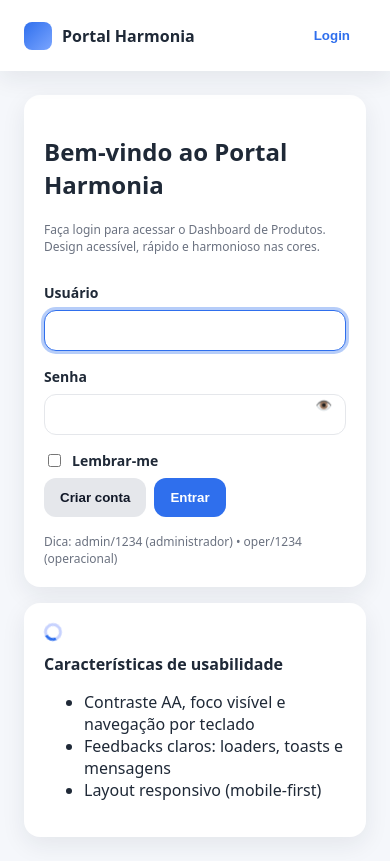
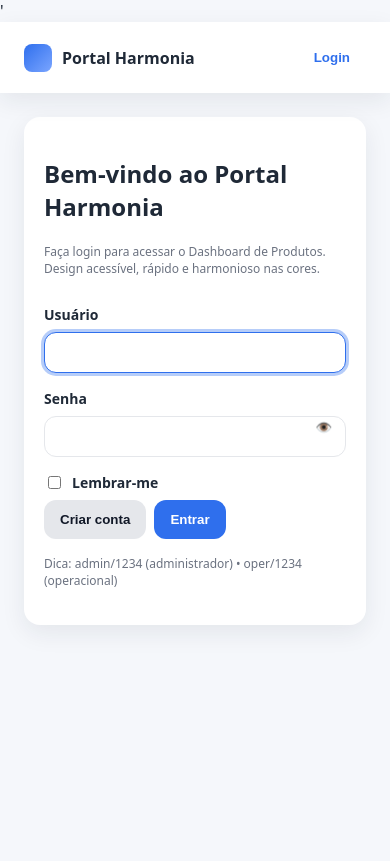
Before and after one commit to Renan-J-Saturnino/portal-harmonia, a plain HTML site: page index.html in a window 390 px wide. Drawn offline with Linux system fonts and the light colour scheme.

Commit message:
ultima parte

```diff
--- a/index.html
+++ b/index.html
@@ -1,4 +1,4 @@
-<!DOCTYPE html>
+'<!DOCTYPE html>
 <html lang="pt-BR">
 
 <head>
--- a/js/script.js
+++ b/js/script.js
@@ -122,20 +122,7 @@ async function renderLogin() {
             <div id="loginMsg" class="status error" style="display:none" role="alert" aria-live="assertive"></div>
             <div class="footer-note">Dica: admin/1234 (administrador) • oper/1234 (operacional)</div>
           </form>
-        </section>
-        <section class="card stack" aria-label="Informações">
-          <div class="row" style="align-items:center; gap:12px;">
-            <div class="loader" aria-hidden="true"></div>
-            <div>
-              <strong>Características de usabilidade</strong>
-              <ul>
-                <li>Contraste AA, foco visível e navegação por teclado</li>
-                <li>Feedbacks claros: loaders, toasts e mensagens</li>
-                <li>Layout responsivo (mobile-first)</li>
-              </ul>
-            </div>
-          </div>
-        </section>
+        </section
       </div>`;
 
     $('#toRegister').addEventListener('click', () => navigate('#/register'));
@@ -399,8 +386,8 @@ async function renderProducts() {
             const stock = parseInt($('#pstock', dlg).value, 10);
             if (!name) { show('Nome é obrigatório.'); return; }
             // CORREÇÃO: Preço negativo (PDF item 3.2.3). Deve ser >= 0.
-            if (price < 0 || isNaN(price)) { show('Preço deve ser zero ou positivo.'); return; }
-            if (!(Number.isInteger(stock) && stock >= 0)) { show('Estoque deve ser inteiro ≥ 0.'); return; }
+            if (price <= 0 || isNaN(price)) { show('Preço deve ser zero ou positivo.'); return; }
+            if (!(Number.isInteger(stock) && stock >= 0)) { show('Estoque deve ser inteiro maior que 0.'); return; }
             $('#save', dlg).disabled = true; $('#save', dlg).innerHTML = '<span class="loader" aria-hidden="true"></span> Salvando…';
             await sleep(400);
             const all = getProducts();
```
